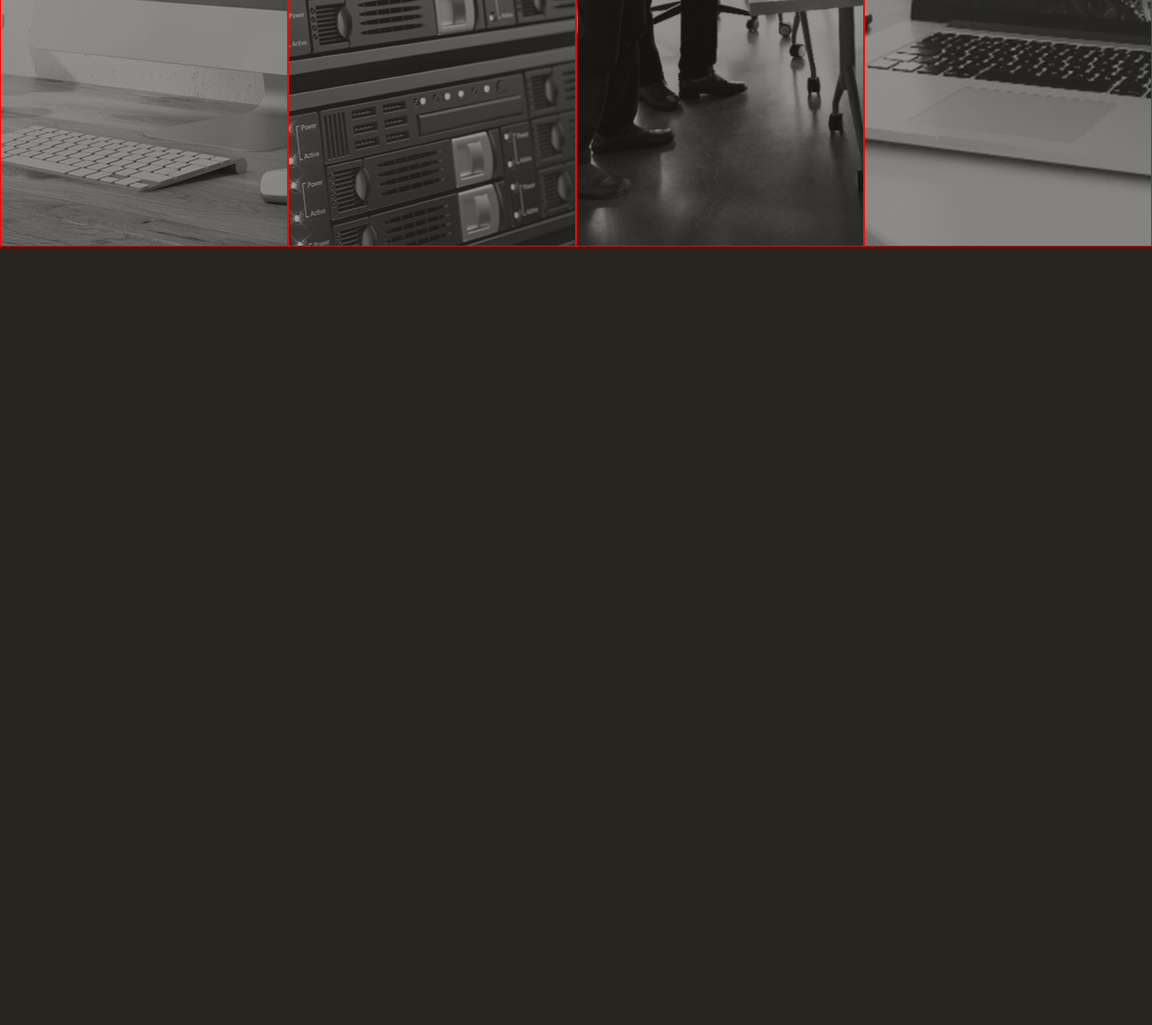
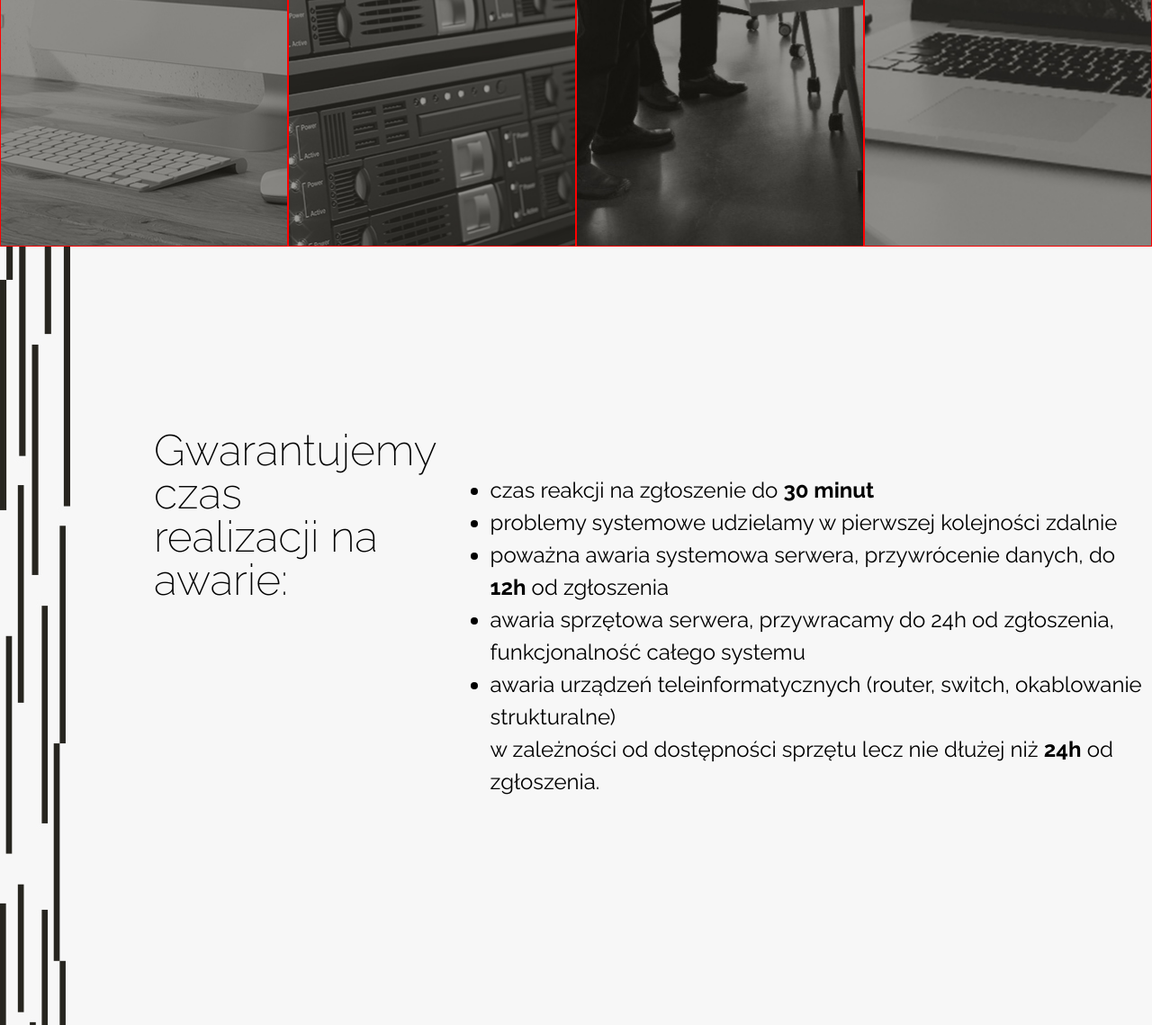
Before and after one commit to KruszynaPaulina/OT2S_psd_to_html, a website: page outsourcing.html in a window 1280 px wide. Shown: the part 1012-2151 px from the top of the page at 90% size. Before the commit the page ends 1286 px from the top, so only its background shows below. Drawn offline with nearby package versions, Linux system fonts and the light colour scheme.

Commit message:
Add failures section

```diff
--- a/outsourcing.html
+++ b/outsourcing.html
@@ -111,6 +111,20 @@
 					<p class="acordion__article acordion__article--two">Usługi wsparcia technicznego to pomoc użytkownikom, konsultacje, przyjmowanie zgłoszeń usterek i awarii oraz rozwiązywanie prostych problemów. Usługa może być świadczona zdalnie (on line) lub na miejscu u klienta (on site). Serwis sprzętu i oprogramowania obejmuje usługi usuwania awarii i usterek stacji roboczych użytkowników, serwerów oraz sieci i podstawowej infrastruktury  wymagające obecności w lokalizacji klienta, dostarczanie standardowego sprzętu zastępczego oraz inne prace na miejscu.</p>
 				</div>
 			</section>
+			<section class="failures">
+				<div class="failures__cell failures__cell--one">
+					<h2 class="failures__title">Gwarantujemy czas realizacji na awarie:</h2>
+				</div>
+				<div class="failures__cell failures__cell--two">
+					<ul class="failures__list">
+						<li class="failures__item">czas reakcji na zgłoszenie do <span class="failures__strong">30 minut</span></li>
+						<li class="failures__item">problemy systemowe udzielamy w pierwszej kolejności zdalnie</li>
+						<li class="failures__item">poważna awaria systemowa serwera, przywrócenie danych, do <span class="failures__strong">12h</span> od zgłoszenia</li>
+						<li class="failures__item">awaria sprzętowa serwera, przywracamy do 24h od zgłoszenia, funkcjonalność całego systemu</li>
+						<li class="failures__item">awaria urządzeń teleinformatycznych (router, switch, okablowanie strukturalne) <br/>w zależności od dostępności sprzętu lecz nie dłużej niż <span class="failures__strong">24h</span> od zgłoszenia.</li>
+					</ul>
+				</div>
+			</section>
 		</main>
 
 		<script src="https://code.jquery.com/jquery-3.3.1.js" integrity="sha256-2Kok7MbOyxpgUVvAk/HJ2jigOSYS2auK4Pfzbm7uH60=" crossorigin="anonymous"></script>
--- a/sass/_outsourcing.scss
+++ b/sass/_outsourcing.scss
@@ -143,3 +143,51 @@
 	margin-right: 36px;
 	list-style-type: none;
 }
+
+/* failures */
+
+.failures {
+	width: 100%;
+	height: 865px;
+	background-color: #f7f7f7;
+	background-image: url('../images/line_failures.jpg');
+	background-repeat: no-repeat;
+	background-size: contain;
+	display: flex;
+}
+
+.failures__cell--one {
+	width: 33.33%;
+}
+
+.failures__cell--two {
+	width: 66.66%;
+	display: flex;
+	align-items: center;
+}
+
+.failures__title {
+	font-size: 48px;
+	font-family: $font;
+	font-weight: 200;
+	margin-left: 171px;
+	max-width: 425px;
+	margin-top: 202px;
+}
+
+.failures__item {
+	font-size: 24px;
+	line-height: 36px;
+	font-family: $font;
+	font-weight: 400;
+	max-width: 930px;
+}
+
+.failures__list {
+	list-style-type: disc;
+	margin-left: 118px;
+}
+
+.failures__strong {
+	font-weight: 700;
+}
```
Also changed, not shown: css/style.css, images/line_failures.jpg (added).
